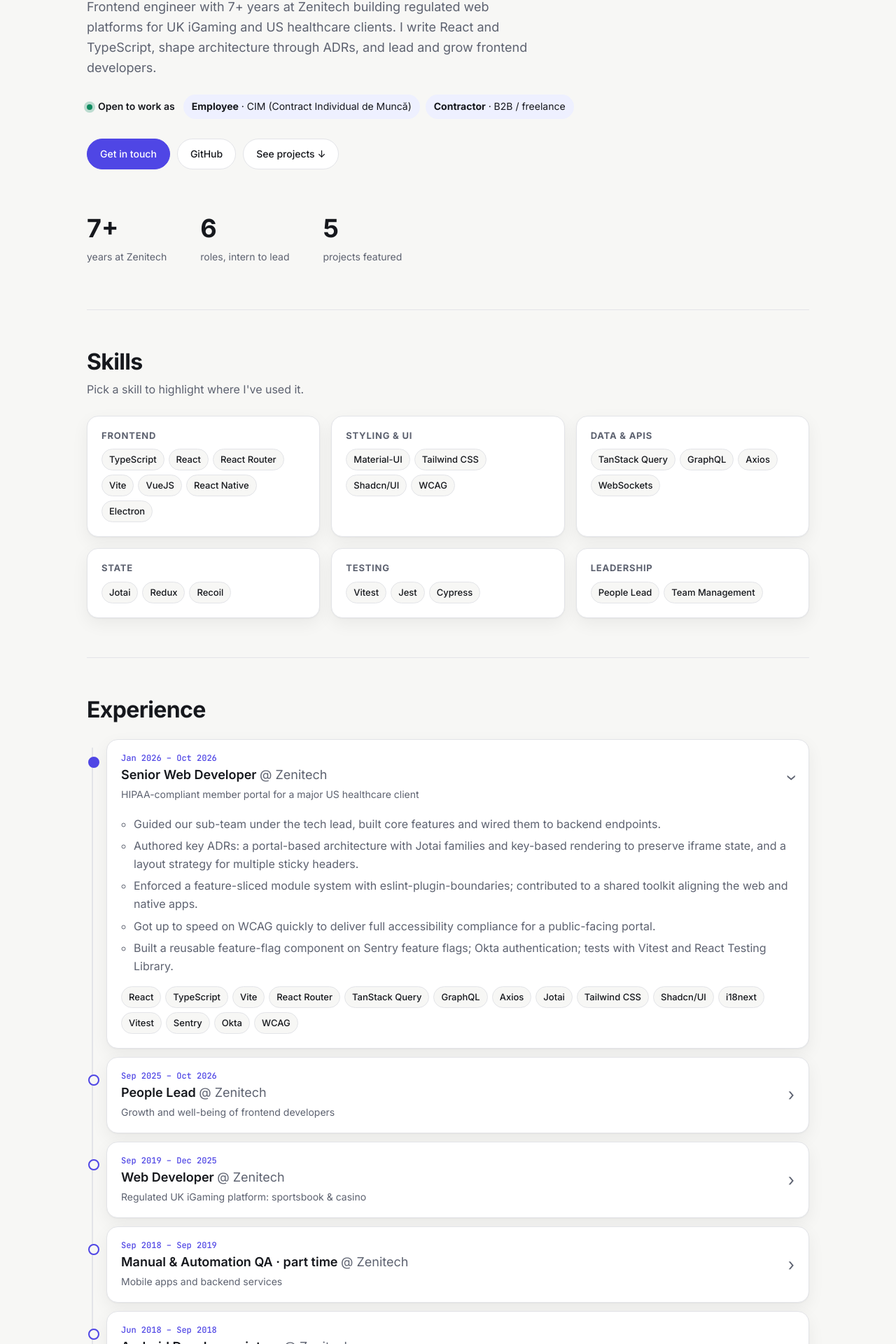
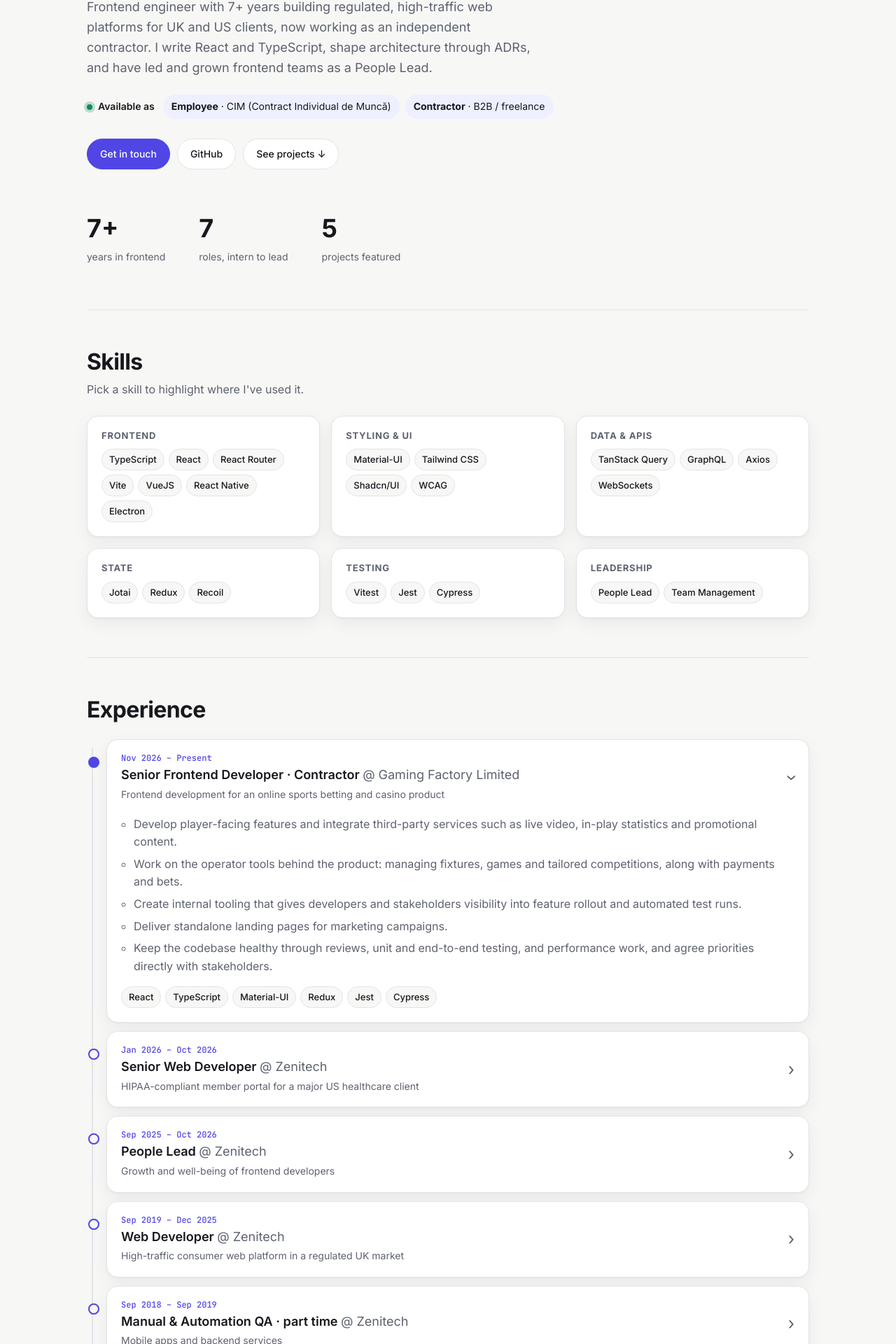
Before and after one commit to MoldovanAlexandruVasile/cv, a React (Vite) app: page / in a window 1280 px wide. Shown: the part 450-2370 px from the top of the page at 70% size. Built offline with nearby package versions, Linux system fonts and the light colour scheme.

Commit message:
feat: add certifications

```diff
--- a/index.html
+++ b/index.html
@@ -3,8 +3,8 @@
   <head>
     <meta charset="UTF-8" />
     <meta name="viewport" content="width=device-width, initial-scale=1.0" />
-    <title>Alexandru-Vasile Moldovan · Senior Web Developer</title>
-    <meta name="description" content="Senior Web Developer and People Lead. React, TypeScript and 7+ years building regulated web platforms." />
+    <title>Alexandru-Vasile Moldovan · Senior Frontend Developer</title>
+    <meta name="description" content="Senior Frontend Developer and contractor. React, TypeScript and 7+ years building regulated web platforms." />
     <link rel="preconnect" href="https://fonts.googleapis.com" />
     <link rel="preconnect" href="https://fonts.gstatic.com" crossorigin />
     <link href="https://fonts.googleapis.com/css2?family=Inter:wght@400;500;600;700&family=JetBrains+Mono:wght@500&display=swap" rel="stylesheet" />
--- a/src/components/Hero.tsx
+++ b/src/components/Hero.tsx
@@ -1,7 +1,7 @@
 import { jobs, profile, projects } from "../data/cv.ts";
 
 const stats = [
-  { value: "7+", label: "years at Zenitech" },
+  { value: "7+", label: "years in frontend" },
   { value: String(jobs.length), label: "roles, intern to lead" },
   { value: String(projects.length), label: "projects featured" },
 ];
@@ -18,7 +18,7 @@ export function Hero() {
       <p className="hero__role">{profile.role}</p>
       <p className="hero__summary">{profile.summary}</p>
       <div className="hiring">
-        <span className="hiring__title">Open to work as</span>
+        <span className="hiring__title">Available as</span>
         {profile.hiring.map((h) => (
           <span key={h.label} className="hiring__chip">
             <strong>{h.label}</strong> · {h.detail}
--- a/src/components/Studies.tsx
+++ b/src/components/Studies.tsx
@@ -15,7 +15,22 @@ export function Studies() {
           <article key={c.name} className="card">
             <span className="kind">{c.date}</span>
             <h3>{c.name}</h3>
-            <p className="card__tagline">{c.issuer} · online course</p>
+            <p className="card__tagline">
+              {c.issuer} · {c.platform ?? "online course"}
+              {c.hours && ` · ${c.hours} hours`}
+            </p>
+            {c.image && (
+              <a className="cert__thumb" href={c.url ?? c.image} target="_blank" rel="noreferrer">
+                <img src={c.image} alt={`${c.name} certificate of completion`} loading="lazy" />
+              </a>
+            )}
+            {c.url && (
+              <div className="links">
+                <a className="btn" href={c.url} target="_blank" rel="noreferrer">
+                  Verify certificate ↗
+                </a>
+              </div>
+            )}
           </article>
         ))}
         <article className="card">
--- a/src/data/cv.ts
+++ b/src/data/cv.ts
@@ -2,10 +2,10 @@
 
 export const profile = {
   name: "Alexandru-Vasile Moldovan",
-  role: "Senior Web Developer · People Lead",
+  role: "Senior Frontend Developer · Contractor",
   location: "Târgu Mureș, Romania",
   summary:
-    "Frontend engineer with 7+ years at Zenitech building regulated web platforms for UK iGaming and US healthcare clients. I write React and TypeScript, shape architecture through ADRs, and lead and grow frontend developers.",
+    "Frontend engineer with 7+ years building regulated, high-traffic web platforms for UK and US clients, now working as an independent contractor. I write React and TypeScript, shape architecture through ADRs, and have led and grown frontend teams as a People Lead.",
   email: "moldovan_alexandru97@yahoo.com",
   github: "https://github.com/MoldovanAlexandruVasile",
   languages: ["Romanian (native)", "English"],
@@ -27,6 +27,23 @@ export type Job = {
 };
 
 export const jobs: Job[] = [
+  {
+    id: "gaming-factory",
+    title: "Senior Frontend Developer · Contractor",
+    company: "Gaming Factory Limited",
+    start: "Nov 2026",
+    end: "Present",
+    headline:
+      "Frontend development for an online sports betting and casino product",
+    points: [
+      "Develop player-facing features and integrate third-party services such as live video, in-play statistics and promotional content.",
+      "Work on the operator tools behind the product: managing fixtures, games and tailored competitions, along with payments and bets.",
+      "Create internal tooling that gives developers and stakeholders visibility into feature rollout and automated test runs.",
+      "Deliver standalone landing pages for marketing campaigns.",
+      "Keep the codebase healthy through reviews, unit and end-to-end testing, and performance work, and agree priorities directly with stakeholders.",
+    ],
+    tags: ["React", "TypeScript", "Material-UI", "Redux", "Jest", "Cypress"],
+  },
   {
     id: "healthcare",
     title: "Senior Web Developer",
@@ -73,16 +90,16 @@ export const jobs: Job[] = [
     tags: ["People Lead", "Team Management"],
   },
   {
-    id: "igaming",
+    id: "consumer-platform",
     title: "Web Developer",
     company: "Zenitech",
     start: "Sep 2019",
     end: "Dec 2025",
-    headline: "Regulated UK iGaming platform: sportsbook & casino",
+    headline: "High-traffic consumer web platform in a regulated UK market",
     points: [
-      "Maintained and extended the betting app: moved class components to hooks, integrated live streaming, match trackers, dynamic banners and reCAPTCHA.",
+      "Maintained and extended the main customer-facing app: moved class components to hooks, integrated live streaming, real-time data widgets, dynamic banners and reCAPTCHA.",
       "Built an internal developer tool to track feature status and deeplinks, trigger Cypress E2E runs and toggle features through Jenkins.",
-      "Contributed to the Backoffice: event and casino-game management, bespoke competitions, payments and bets.",
+      "Contributed to the back office: content management, custom competitions for specific customers, payments and transactions.",
       "Built a single-page app for marketing campaigns.",
       "Led and supported developers through code ownership, worked with stakeholders on priorities and ran technical interviews for React roles.",
     ],
@@ -204,20 +221,20 @@ export const projects: Project[] = [
   },
   {
     id: "dev-tool",
-    name: "Feature Tracker Dev Tool",
+    name: "Release & Feature Dashboard",
     kind: "professional",
-    tagline: "Internal tool for an iGaming platform team.",
+    tagline: "Internal developer tool.",
     description:
-      "Tracks feature status, deeplinks and related tasks, triggers Cypress E2E runs and toggles features through Jenkins automations.",
+      "One place for developers and stakeholders to follow each feature's progress, jump to its deeplinks and tasks, kick off end-to-end test runs and switch features on or off through Jenkins jobs.",
     tags: ["React", "TypeScript", "Cypress", "Jenkins"],
   },
   {
     id: "backoffice",
-    name: "iGaming Backoffice",
+    name: "Operations Back Office",
     kind: "professional",
-    tagline: "Operations and business platform.",
+    tagline: "Admin platform for a high-traffic consumer product.",
     description:
-      "Managing events, casino games, bespoke competitions, payments and bets: the central system behind the sportsbook and casino.",
+      "Used daily by operators to set up and edit content, build custom competitions for specific customers, and oversee payments and transactions.",
     tags: ["React", "TypeScript", "Material-UI", "Jest", "Cypress"],
   },
   {
@@ -271,15 +288,35 @@ export const education = {
   note: "Java, Android, Python, Angular, C/C++ and Assembly. Thesis: ACCU, an Android app for tracking utility usage.",
 };
 
-export const certifications = [
+export type Certification = {
+  name: string;
+  issuer: string;
+  date: string;
+  platform?: string;
+  hours?: number;
+  url?: string;
+  image?: string;
+};
+
+export const certifications: Certification[] = [
   {
     name: "React Native – The Practical Guide",
     issuer: "Maximilian Schwarzmüller",
     date: "Oct 2026",
+    platform: "Udemy",
+    hours: 28.5,
+    url: "https://ude.my/UC-77345d4c-a8de-4293-b152-1deb576449f0",
+    image:
+      "https://udemy-certificate.s3.amazonaws.com/image/UC-77345d4c-a8de-4293-b152-1deb576449f0.jpg",
   },
   {
     name: "Vue – The Complete Guide (incl. Router & Composition API)",
     issuer: "Maximilian Schwarzmüller",
     date: "Nov 2024",
+    platform: "Udemy",
+    hours: 32,
+    url: "https://www.udemy.com/certificate/UC-cc1b62b4-f14e-4c0a-9e08-5ff1feea3cfa/",
+    image:
+      "https://udemy-certificate.s3.amazonaws.com/image/UC-cc1b62b4-f14e-4c0a-9e08-5ff1feea3cfa.jpg",
   },
 ];
--- a/src/index.css
+++ b/src/index.css
@@ -630,6 +630,28 @@ main,
   margin-top: 6px;
 }
 
+.cert__thumb {
+  display: block;
+  /* Pinned to the bottom with its button, so thumbnails line up across cards. */
+  margin-top: auto;
+  border-radius: 10px;
+  overflow: hidden;
+  border: 1px solid var(--line);
+}
+
+.cert__thumb img {
+  display: block;
+  width: 100%;
+  aspect-ratio: 1600 / 1190;
+  object-fit: cover;
+}
+
+.card .cert__thumb + .links {
+  margin-top: 0;
+  padding-top: 16px;
+  justify-content: center;
+}
+
 .card .links {
   margin-top: auto;
   padding-top: 20px;
```
